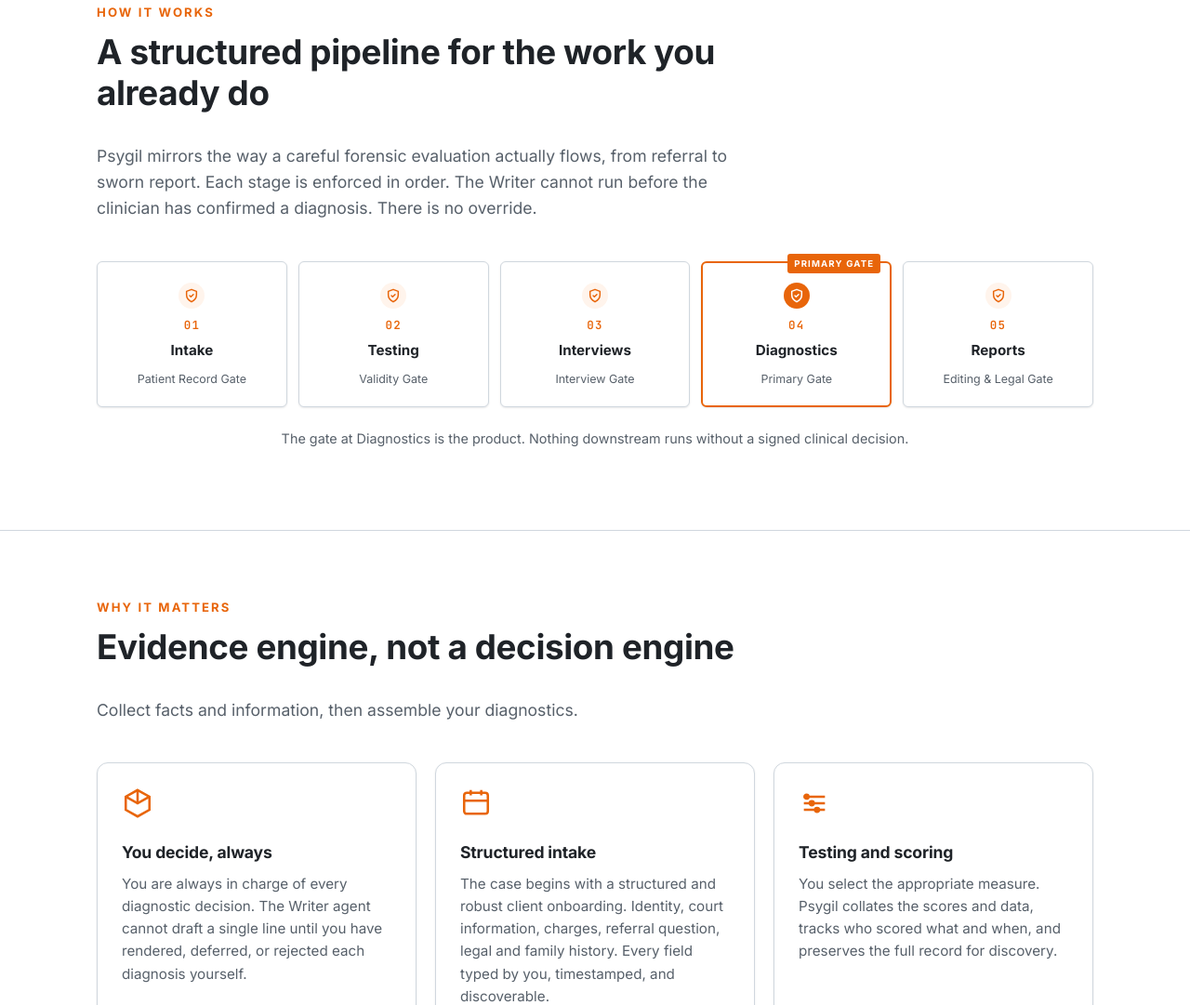
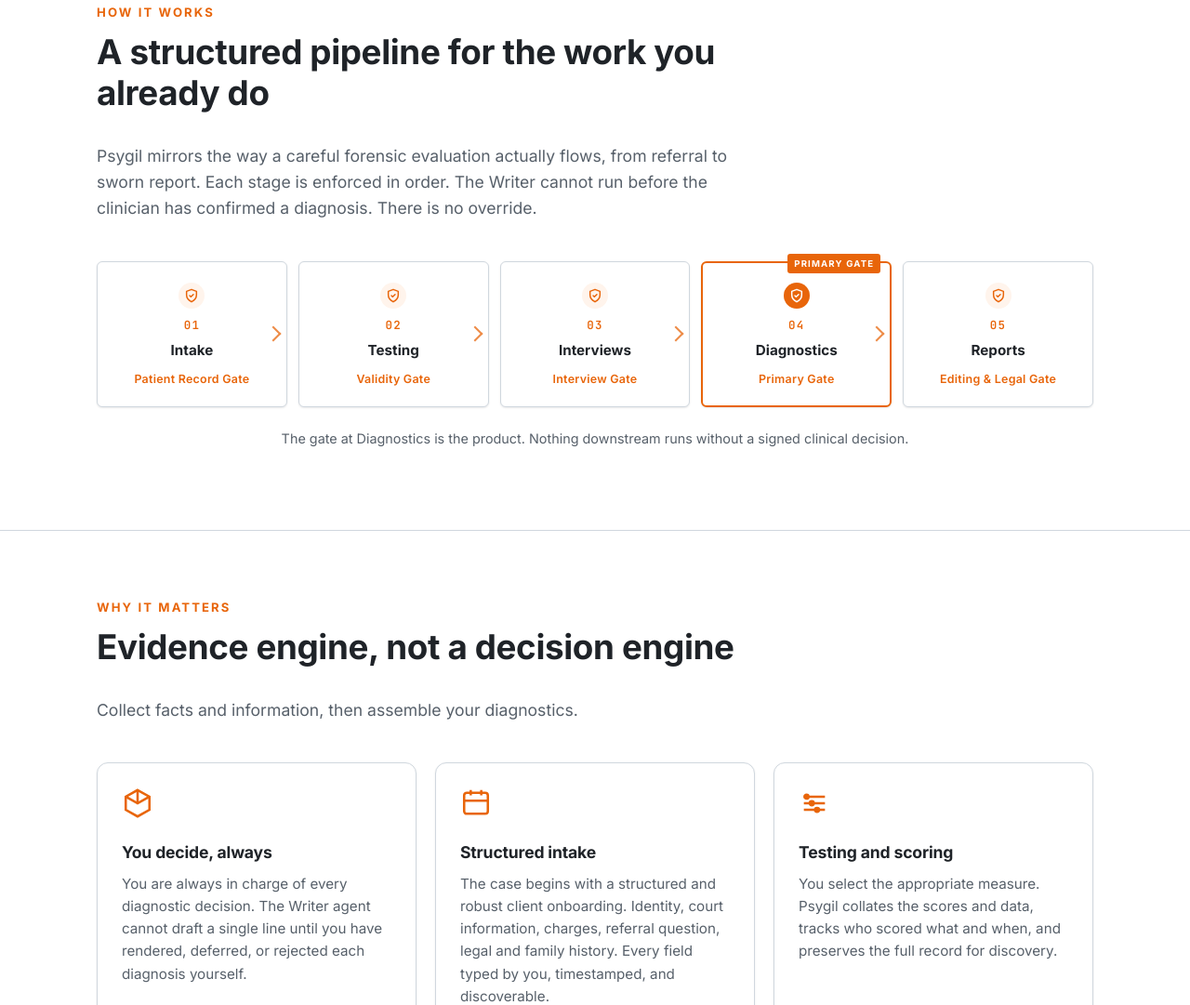
Before and after one commit to truckirwin-ai/psygil-website, a plain HTML site: page index.html in a window 1280 px wide. Shown: the part 689-1770 px from the top of the page at 93% size. Drawn offline with Linux system fonts and the light colour scheme.

Commit message:
Orange gate tags and between-stage arrows on pipeline

```diff
--- a/styles.css
+++ b/styles.css
@@ -331,7 +331,21 @@
 }
 .pipeline-step .owner {
   font-size: 0.78rem;
-  color: var(--text-secondary);
+  color: var(--accent);
+  font-weight: 600;
+  letter-spacing: 0.02em;
+}
+.pipeline-step:not(:last-child)::before {
+  content: '';
+  position: absolute;
+  right: 8px;
+  top: 50%;
+  width: 10px;
+  height: 10px;
+  border-top: 2px solid var(--accent);
+  border-right: 2px solid var(--accent);
+  transform: translateY(-50%) rotate(45deg);
+  opacity: 0.75;
 }
 .pipeline-step.gate {
   border-color: var(--accent);
@@ -888,6 +902,7 @@
   }
   .feature-row.reverse .feature-visual { order: 0; }
   .pipeline { grid-template-columns: repeat(2, 1fr); }
+  .pipeline-step:not(:last-child)::before { display: none; }
   .site-footer .footer-grid { grid-template-columns: 1fr 1fr; }
   .nav { gap: 16px; }
   .hero { padding: 64px 0 56px; }
```
